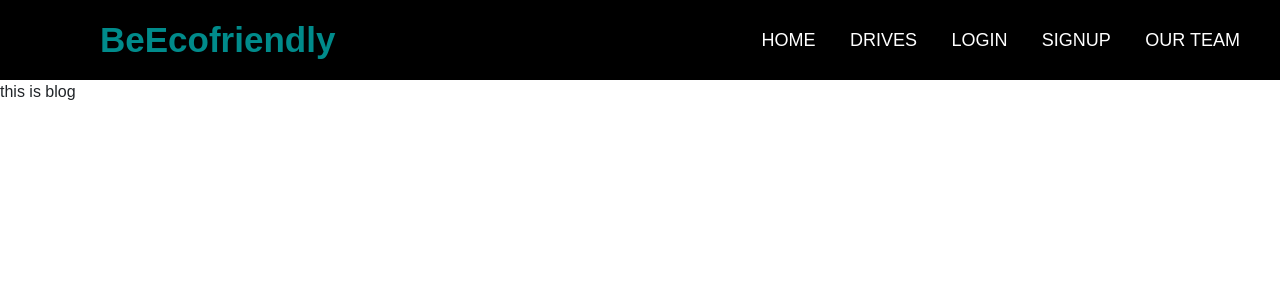
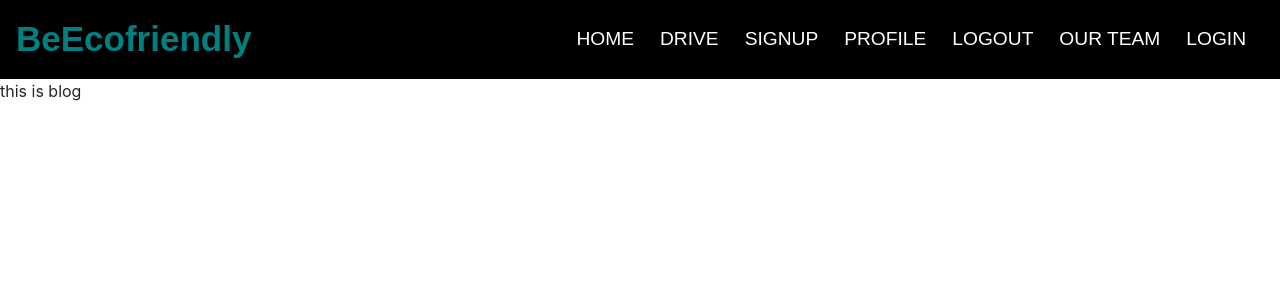
Before and after one commit to tejasambekar2003/BeEcofriendly, a Django app: page /blog/ in a window 1280 px wide. Shown: the top 300 px of the page. Run offline with Django 3.2, Linux system fonts and the light colour scheme; some libraries are stand-ins or nearby versions.

Commit message:
navbar updated

```diff
--- a/users/templates/users/navbar.html
+++ b/users/templates/users/navbar.html
@@ -1,60 +1,21 @@
 <style>
-    * {
-        padding: 0;
-        margin: 0;
-        text-decoration: none;
-        list-style: none;
-        box-sizing: border-box;
-
-    }
-
-    body {
+        nav {
+        background: black;
         font-family: sans-serif;
     }
-
-    nav {
-        background: black;
-        /* color: crimson; */
-        height: 80px;
-        width: 100%;
-    }
-
-    label.logo {
-        color: darkcyan;
+         .navbar-brand {
+        color: aqua;
         font-size: 35px;
-        line-height: 80px;
-        padding: 0 100px;
         font-weight: bold;
     }
-
-    nav ul {
-        float: right;
-        margin-right: 25px;
-    }
-
-    nav ul li {
-        display: inline-block;
-        line-height: 80px;
-        margin: 0 15px;
-    }
-
-    nav ul li a,
-    .btn-link {
+        nav ul li a {
         position: relative;
         color: white;
-        font-size: 18px;
         padding: 5px 0;
-        /* border-radius: 3px; */
         text-transform: uppercase;
+        font-size: 1.2rem;
     }
-
-    a:hover{
-color: rgb(187, 186, 186);
-text-decoration: none;
-transition: .5s;
-}
-    nav ul li a::before,
-    .btn-link::before {
+    nav ul li a::before {
         position: absolute;
         content: '';
         left: 0;
@@ -66,31 +27,42 @@ transition: .5s;
         transform-origin: right;
         transition: transform .4s linear;
     }
-
-    nav ul li a:hover::before,
-    .btn-link:hover::before {
+    nav ul li a:hover::before {
         transform: scaleX(1);
         transform-origin: left;
-        text-decoration: none;
     }
-</style>
-
-<nav>
-    <label class="logo">BeEcofriendly</label>
-    <ul>
-        <li><a class="active" href="{% url 'home' %}">Home</a></li>
-        <li><a href="{% url 'joinDrive' %}">Drives</a></li>
-        {% if not request.user.is_authenticated %}
-        <li><a  onclick="document.getElementById('id01').style.display='block'" style="color: white;">login</a></li>
-        <li><a href="{% url 'register' %}">Signup</a></li>
-        {% else %}
-        <li><a href="{% url 'profile' %}">Profile</a></li>
-        <li><a href="{% url 'logout' %}">Logout</a></li>
-        {% endif %}
-        <li><a href="{% url 'ourTeam' %}">Our Team</a></li>
-
-    </ul>
-</nav>
+    </style>
+    <nav class="navbar navbar-expand-lg navbar-dark ">
+        <a class="navbar-brand" style="color: teal;">BeEcofriendly</a>
+        <button class="navbar-toggler" type="button" data-toggle="collapse" data-target="#navbarNav" aria-controls="navbarNav" aria-expanded="false" aria-label="Toggle navigation">
+          <span class="navbar-toggler-icon"></span>
+        </button>
+        <div class="collapse navbar-collapse" id="navbarNav" >
+          <ul class="navbar-nav ml-auto" >
+            <li class="nav-item ">
+              <a class="nav-link" href="#" style="color: white;margin-right:10px;">Home </a>
+            </li>
+            <li class="nav-item">
+                <a class="nav-link" href="#" style="color: white;margin-right:10px;">Drive</a>
+              </li>
+            <li class="nav-item">
+              <a class="nav-link" href="#" style="color: white;margin-right:10px;">Signup</a>
+            </li>
+            <li class="nav-item">
+              <a class="nav-link" href="#" style="color: white;margin-right:10px;">Profile</a>
+            </li>
+            <li class="nav-item">
+                <a class="nav-link" href="#" style="color: white;margin-right:10px;">Logout</a>
+              </li>
+            <li class="nav-item">
+                <a class="nav-link" href="#" style="color: white;margin-right:10px;">Our team</a>
+              </li>
+             <li>
+                <a class="nav-link" href="#" style="color: white;margin-right:10px;" onclick="document.getElementById('id01').style.display='block'">login</a>
+            </li>
+          </ul>
+        </div>
+      </nav>
 {% if message %}
 <script>
     alert("{{message}}")
```
